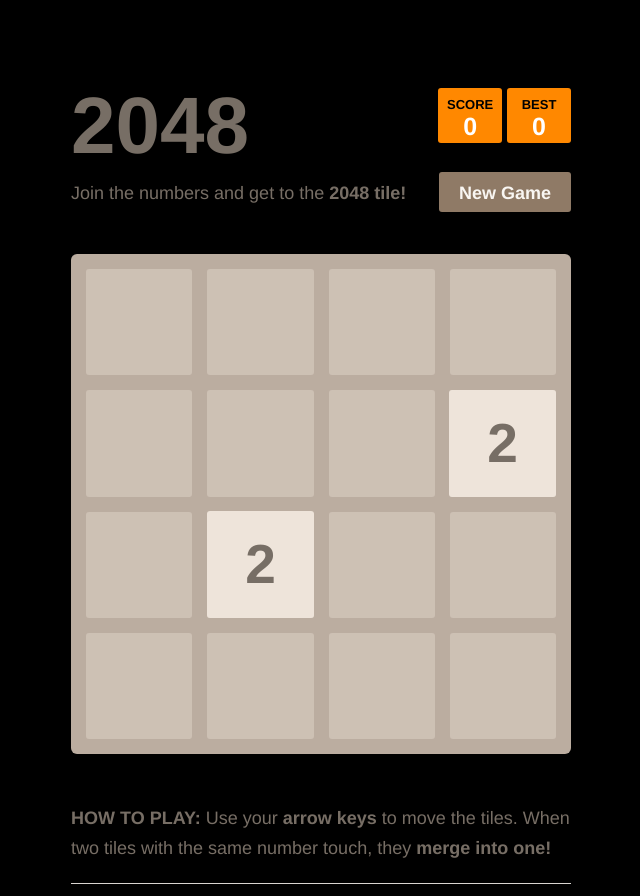
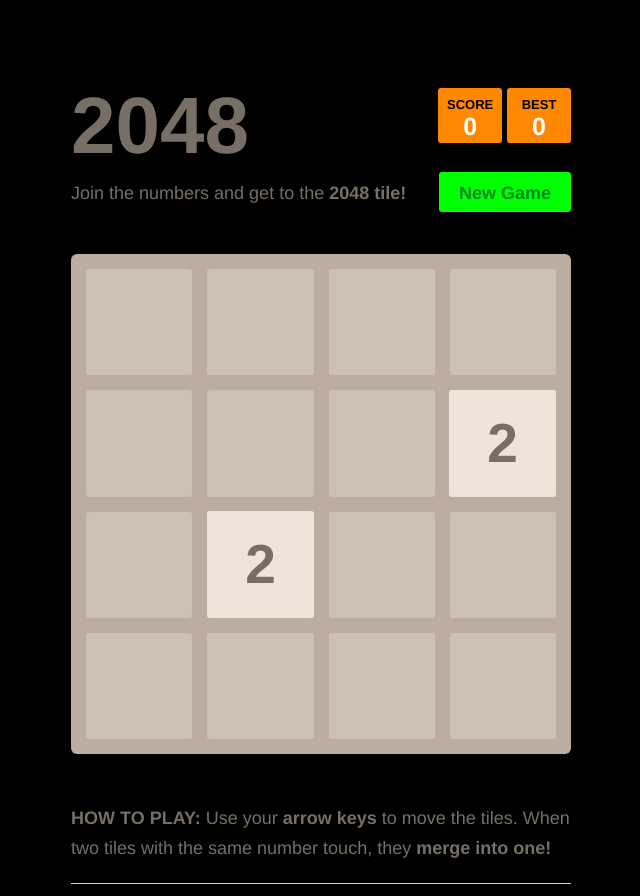
Before and after one commit to ShivaShirsath/2048, a website: page index.html in a window 1280 px wide. Shown: the whole page, without its empty margins (319-959 px from the left). Drawn offline with Linux system fonts and the light colour scheme.

Commit message:
committed

```diff
--- a/style/main.css
+++ b/style/main.css
@@ -518,11 +518,11 @@ hr {
 
 .restart-button {
   display: inline-block;
-  background: #8f7a66;
+  background: #0f0;
   border-radius: 3px;
   padding: 0 20px;
   text-decoration: none;
-  color: #f9f6f2;
+  color: #082;
   height: 40px;
   line-height: 42px;
   display: block;
```
